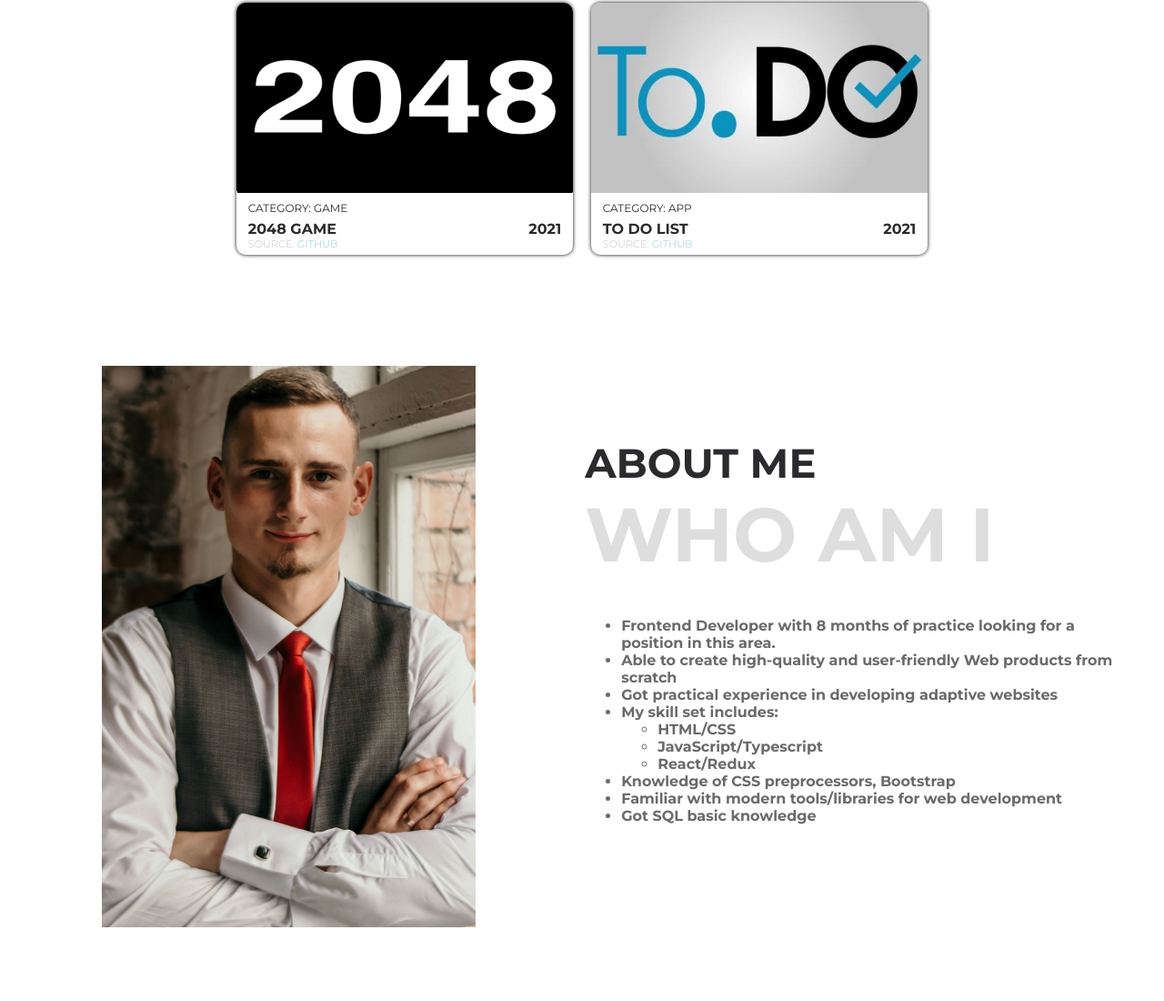
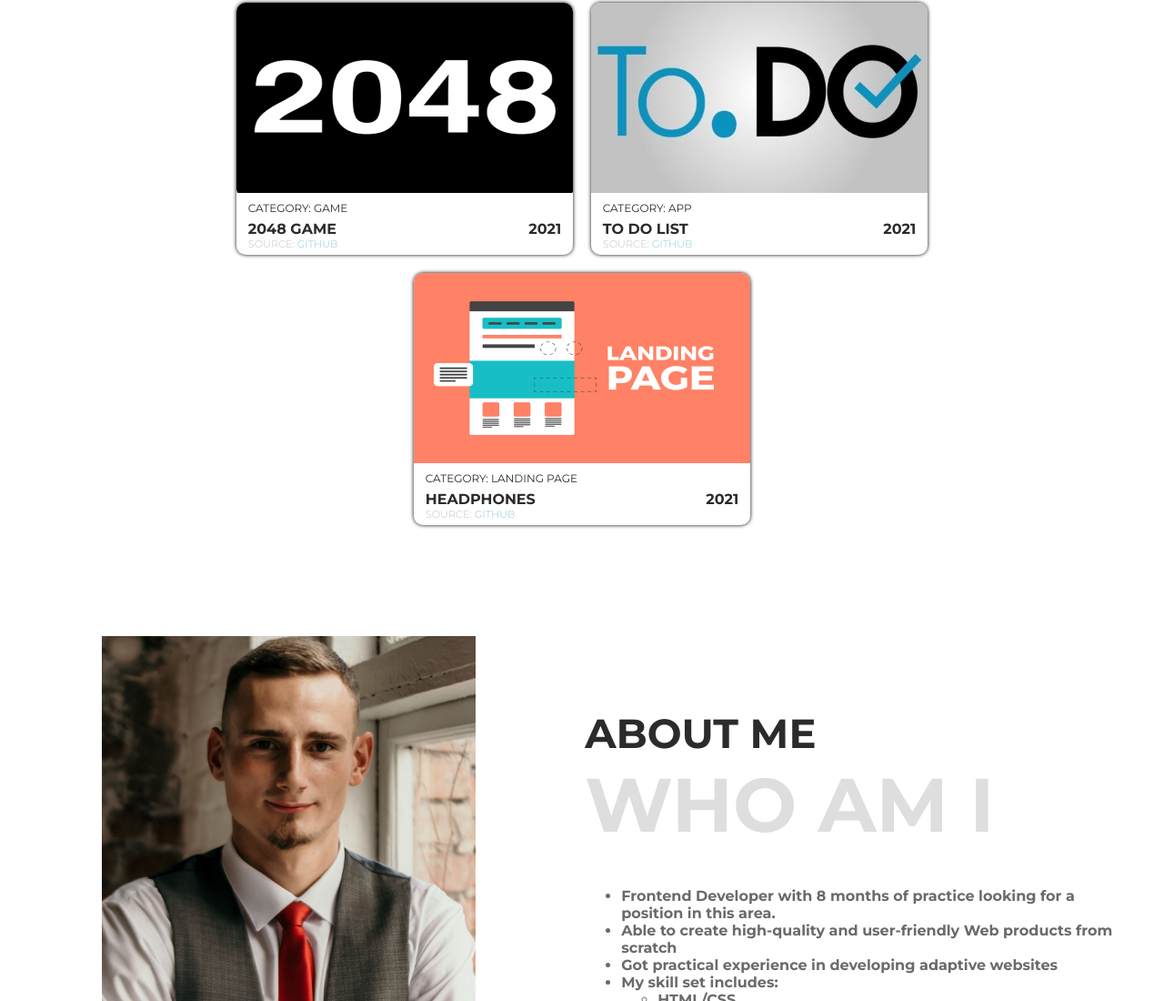
Before and after one commit to rostyslav-horytskyi/site_portfolio, a plain HTML site: page index.html in a window 1280 px wide. Shown: the part 726-1826 px from the top of the page at 91% size. Drawn offline with nearby package versions, Linux system fonts and the light colour scheme; files whose address does not match are found by name.

Commit message:
Added landing page

```diff
--- a/index.html
+++ b/index.html
@@ -96,6 +96,25 @@
             <div class="work_source">
               Source:
               <a href="https://github.com/rostyslav-horytskyi/react_todo-app/tree/rostyslav" target="_blank">
+                github
+              </a>
+            </div>
+          </div>
+        </div>
+
+        <div class="work">
+          <a href="https://rostyslav-horytskyi.github.io/landing_headphones/" target="_blank">
+            <img class="work_photo" src="images/landing-page.png" alt="">
+          </a>
+          <div class="work_content">
+            <div class="work_cat">category: landing page</div>
+            <div class="work_title">
+              Headphones
+              <div class="work_data">2021</div>
+            </div>
+            <div class="work_source">
+              Source:
+              <a href="https://github.com/rostyslav-horytskyi/landing_headphones" target="_blank">
                 github
               </a>
             </div>
```
Also changed, not shown: images/landing-page.png (added).
